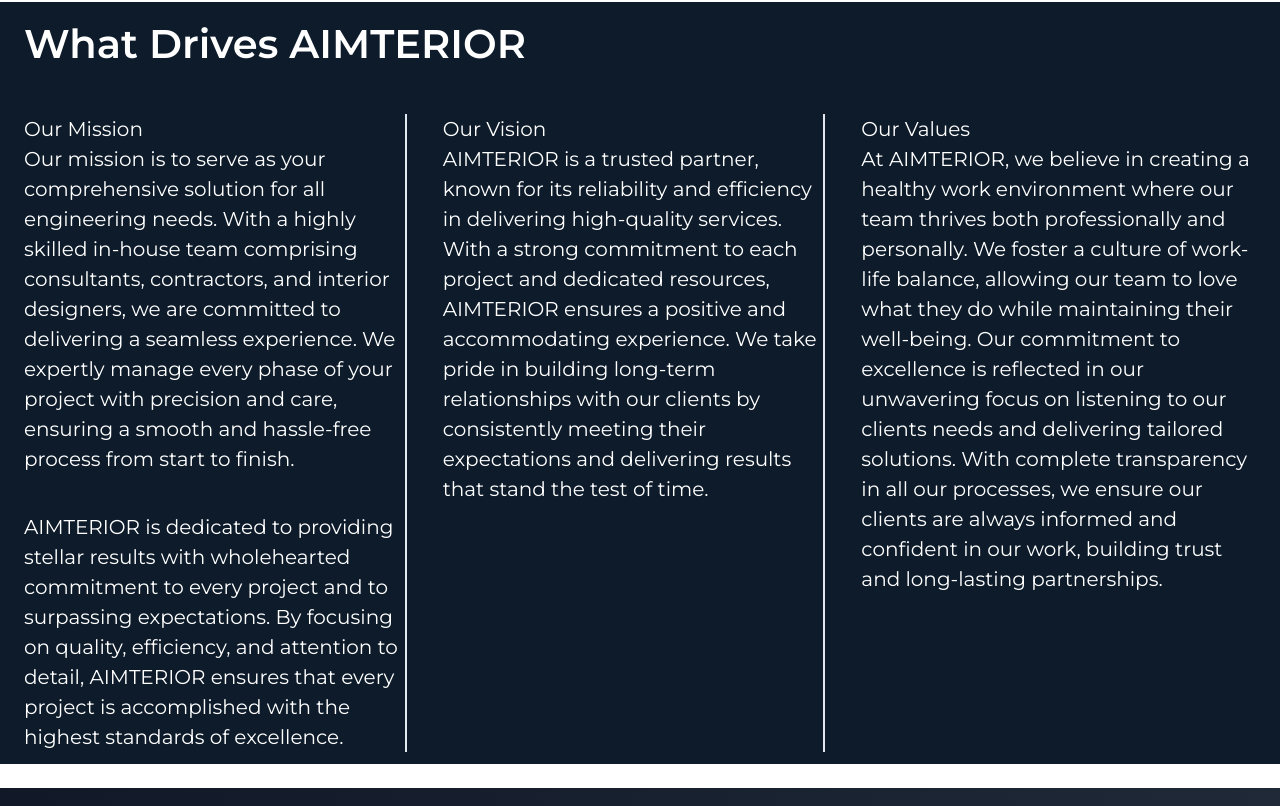
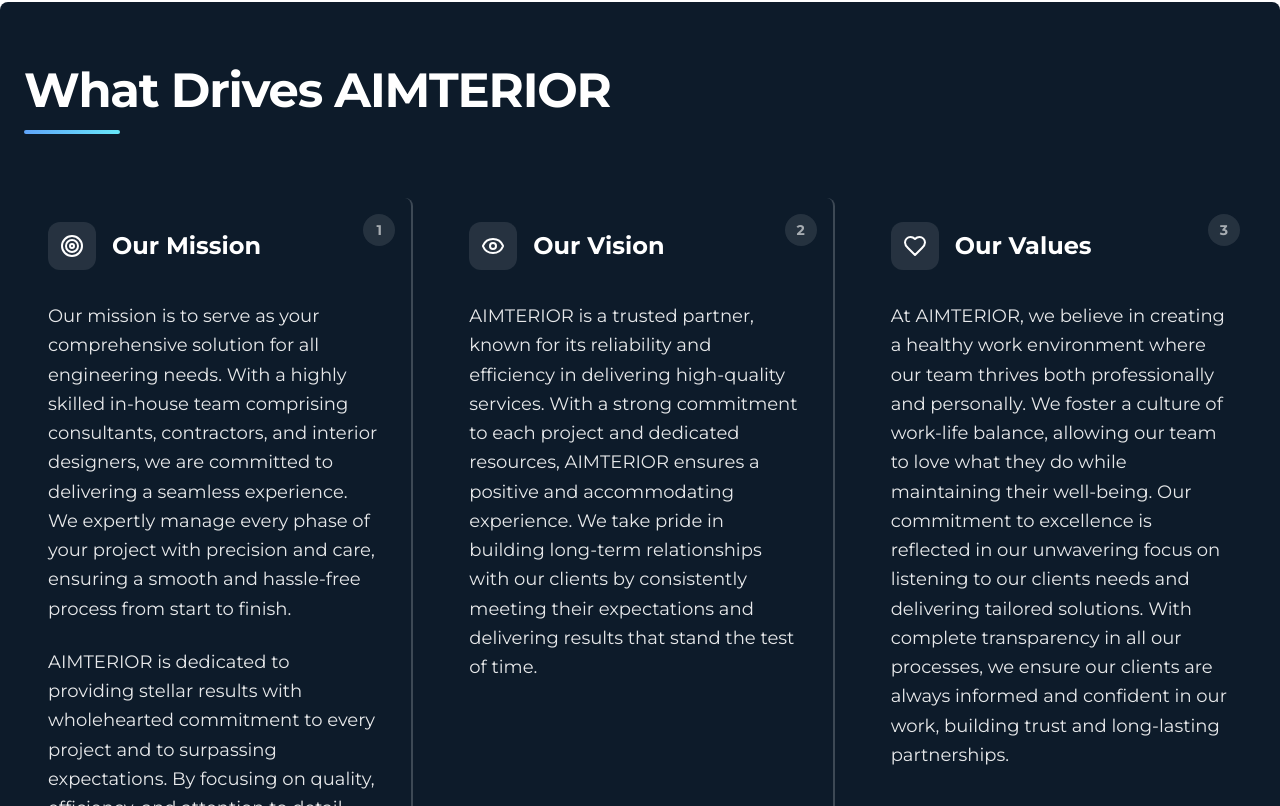
Before and after one commit to dhiant/consulting-firm-frontend, a Next.js app: page /about in a window 1280 px wide. Shown: the part 1474-2280 px from the top of the page. Built offline with nearby package versions, Linux system fonts and the light colour scheme.

Commit message:
minor changes

```diff
--- a/app/(home)/serviceContext.tsx
+++ b/app/(home)/serviceContext.tsx
@@ -1,84 +1,107 @@
 "use client";
 import { MoveRight } from "lucide-react";
-
 import { useRouter } from "next/navigation";
 
 export default function ServiceContext() {
   const router = useRouter();
+
+  const services = [
+    {
+      title: "Authority Approval",
+      description:
+        "Start the Authority Approval process with us. With our in-depth knowledge of local regulations, we'll handle submitting your drawings to the authorities and secure the necessary permits to begin your project. We'll guide you through the entire approval process, ensuring your project complies with all regulations and securing the necessary approvals to move forward.",
+    },
+    {
+      title: "Planning and Design",
+      description:
+        "Embark on the Design and Drawings phase with us. We'll collaborate closely to create detailed plans that bring your vision to life. Our experienced team ensures each design is aesthetically pleasing and fully compliant with authority requirements, setting the stage for a smooth and successful project.",
+    },
+    {
+      title: "Fit-out-Build",
+      description:
+        "Begin the Fit-Out and Build phase with us. Our skilled team will transform your design into a fully realized space, managing every stage of construction with care and expertise. We focus on craftsmanship and efficiency to deliver a final product that meets your vision and stands the test of time.",
+    },
+  ];
+
   return (
-    // <div className="bg-gradient-to-r from-gray-900 to-gray-800 text-white my-12 mx-4">
-    <div className="bg-[#0D1B2A] border text-white my-12 mx-4">
-      <div className="container mx-auto px-4 py-12 max-w-screen-xl">
-        <div className="grid grid-cols-1 md:grid-cols-4 gap-12">
-          {/* Brand Section */}
-          <div className="space-y-4">
-            <h3 className="text-2xl font-bold tracking-tight">
+    <div className="bg-[#0D1B2A] border text-white my-12 mx-4 rounded-lg">
+      <div className="container mx-auto px-6 py-16 max-w-screen-xl">
+        {/* Main Content Grid */}
+        <div className="grid grid-cols-1 lg:grid-cols-4 gap-8 mb-16">
+          {/* Brand Section - Left Side */}
+          <div className="lg:col-span-1 space-y-6 lg:pr-8">
+            <h3 className="text-3xl md:text-4xl font-bold tracking-tight">
               The AIM Approach
             </h3>
-            <p className="text-white text-md leading-relaxed">
+            <p className="text-white/90 text-lg leading-relaxed">
               Turning Concepts into Built Realities
             </p>
-            {/* Social Media Icons */}
           </div>
 
-          <div className=" mr-3 border-r-2 border-white/20 ">
-            <h4 className="text-lg font-semibold mb-6 uppercase tracking-wide">
-              Authority Approval
-            </h4>
-            <ul className="space-y-3 text-md">
-              <li className="flex items-start">
-                Start the Authority Approval process with us. With our in-depth
-                knowledge of local regulations, we’ll handle submitting your
-                drawings to the authorities and secure the necessary permits to
-                begin your project. We’ll guide you through the entire approval
-                process, ensuring your project complies with all regulations and
-                securing the necessary approvals to move forward.
-              </li>
-            </ul>
+          {/* Services Grid - Right Side */}
+          <div className="lg:col-span-3 grid grid-cols-1 md:grid-cols-3 gap-8">
+            {services.map((service, index) => (
+              <div
+                key={service.title}
+                className={`
+                relative p-8 h-full
+                ${
+                  index < services.length - 1
+                    ? "lg:border-r-2 lg:border-white/20"
+                    : ""
+                }
+                hover:bg-white/5 transition-all duration-300 rounded-lg
+                group
+              `}
+              >
+                {/* Service Number */}
+                <div className="absolute top-4 left-4 w-8 h-8 bg-white/10 rounded-full flex items-center justify-center text-sm font-bold mb-4">
+                  {index + 1}
                 </div>
 
-          <div className=" border-r-2 border-white/20">
-            <h4 className="text-lg font-semibold mb-6 uppercase tracking-wide">
-              Planning and Design
+                {/* Content */}
+                <div className="pt-8">
+                  <h4 className="text-xl font-semibold mb-6 uppercase tracking-wide text-white group-hover:text-blue-300 transition-colors duration-300">
+                    {service.title}
                   </h4>
-            <ul className="space-y-3  text-md">
-              <li className="flex items-start">
-                Embark on the Design and Drawings phase with us. We’ll
-                collaborate closely to create detailed plans that bring your
-                vision to life. Our experienced team ensures each design is
-                aesthetically pleasing and fully compliant with authority
-                requirements, setting the stage for a smooth and successful
-                project.
-              </li>
-            </ul>
 
-          </div>
-          <div>
-            <h4 className="text-lg font-semibold mb-6 uppercase tracking-wide">
-              Fit-out-Build
-            </h4>
-            <ul className="space-y-3 text-md">
-              <li className="flex items-start">
-                Begin the Fit-Out and Build phase with us. Our skilled team will
-                transform your design into a fully realized space, managing
-                every stage of construction with care and expertise. We focus on
-                craftsmanship and efficiency to deliver a final product that
-                meets your vision and stands the test of time.
-              </li>
-            </ul>
-
-
+                  <div className="space-y-4">
+                    <p className="text-white/80 text-base leading-relaxed">
+                      {service.description}
+                    </p>
                   </div>
                 </div>
-        <div className="flex  justify-center space-x-4">
+
+                {/* Hover Effect Line */}
+                <div className="absolute bottom-0 left-0 w-full h-1 bg-gradient-to-r from-blue-500 to-cyan-400 transform scale-x-0 group-hover:scale-x-100 transition-transform duration-300 origin-left rounded-full"></div>
+              </div>
+            ))}
+          </div>
+
+          {/* Call to Action */}
+          <div className="flex justify-center">
             <button
               onClick={() => router.push("/contact")}
-            className="border p-3 px-5 mt-12 flex flex-row  "
+              className="
+              group relative overflow-hidden
+              border-2 border-white/30 hover:border-white/60
+              bg-transparent hover:bg-white/10
+              px-8 py-4
+              flex items-center gap-3
+              text-white font-medium
+              transition-all duration-300
+              rounded-lg
+              hover:shadow-lg hover:shadow-white/20
+            "
             >
-            Contact US <MoveRight className="ml-2" />
+              <span className="relative z-10">Contact Us</span>
+              <MoveRight className="relative z-10 w-5 h-5 group-hover:translate-x-1 transition-transform duration-300" />
+
+              {/* Animated background */}
+              <div className="absolute inset-0 bg-gradient-to-r from-blue-500/20 to-cyan-400/20 transform -translate-x-full group-hover:translate-x-0 transition-transform duration-500"></div>
             </button>
           </div>
-
+        </div>
       </div>
     </div>
   );
--- a/app/about/page.tsx
+++ b/app/about/page.tsx
@@ -1,49 +1,30 @@
+import { ArrowUpRight, Eye, Heart, Target } from "lucide-react";
 import Image from "next/image";
 
-// const people = [
-//   {
-//     id: 1,
-//     name: "John Doe",
-//     designation: "Software Engineer",
-//     image:
-//       "https://images.unsplash.com/photo-1599566150163-29194dcaad36?ixlib=rb-4.0.3&ixid=M3wxMjA3fDB8MHxwaG90by1wYWdlfHx8fGVufDB8fHx8fA%3D%3D&auto=format&fit=crop&w=3387&q=80",
-//   },
-//   {
-//     id: 2,
-//     name: "Robert Johnson",
-//     designation: "Product Manager",
-//     image:
-//       "https://images.unsplash.com/photo-1535713875002-d1d0cf377fde?ixlib=rb-4.0.3&ixid=M3wxMjA3fDB8MHxzZWFyY2h8Mnx8YXZhdGFyfGVufDB8fDB8fHww&auto=format&fit=crop&w=800&q=60",
-//   },
-//   {
-//     id: 3,
-//     name: "Jane Smith",
-//     designation: "Data Scientist",
-//     image:
-//       "https://images.unsplash.com/photo-1580489944761-15a19d654956?ixlib=rb-4.0.3&ixid=M3wxMjA3fDB8MHxzZWFyY2h8NXx8YXZhdGFyfGVufDB8fDB8fHww&auto=format&fit=crop&w=800&q=60",
-//   },
-//   {
-//     id: 4,
-//     name: "Emily Davis",
-//     designation: "UX Designer",
-//     image:
-//       "https://images.unsplash.com/photo-1438761681033-6461ffad8d80?ixlib=rb-4.0.3&ixid=M3wxMjA3fDB8MHxzZWFyY2h8MTB8fGF2YXRhcnxlbnwwfHwwfHx8MA%3D%3D&auto=format&fit=crop&w=800&q=60",
-//   },
-//   {
-//     id: 5,
-//     name: "Tyler Durden",
-//     designation: "Soap Developer",
-//     image:
-//       "https://images.unsplash.com/photo-1472099645785-5658abf4ff4e?ixlib=rb-4.0.3&ixid=M3wxMjA3fDB8MHxwaG90by1wYWdlfHx8fGVufDB8fHx8fA%3D%3D&auto=format&fit=crop&w=3540&q=80",
-//   },
-//   {
-//     id: 6,
-//     name: "Dora",
-//     designation: "The Explorer",
-//     image:
-//       "https://images.unsplash.com/photo-1544725176-7c40e5a71c5e?ixlib=rb-4.0.3&ixid=M3wxMjA3fDB8MHxwaG90by1wYWdlfHx8fGVufDB8fHx8fA%3D%3D&auto=format&fit=crop&w=3534&q=80",
-//   },
-// ];
+const sections = [
+  {
+    icon: Target,
+    title: "Our Mission",
+    content: [
+      "Our mission is to serve as your comprehensive solution for all engineering needs. With a highly skilled in-house team comprising consultants, contractors, and interior designers, we are committed to delivering a seamless experience. We expertly manage every phase of your project with precision and care, ensuring a smooth and hassle-free process from start to finish.",
+      "AIMTERIOR is dedicated to providing stellar results with wholehearted commitment to every project and to surpassing expectations. By focusing on quality, efficiency, and attention to detail, AIMTERIOR ensures that every project is accomplished with the highest standards of excellence.",
+    ],
+  },
+  {
+    icon: Eye,
+    title: "Our Vision",
+    content: [
+      "AIMTERIOR is a trusted partner, known for its reliability and efficiency in delivering high-quality services. With a strong commitment to each project and dedicated resources, AIMTERIOR ensures a positive and accommodating experience. We take pride in building long-term relationships with our clients by consistently meeting their expectations and delivering results that stand the test of time.",
+    ],
+  },
+  {
+    icon: Heart,
+    title: "Our Values",
+    content: [
+      "At AIMTERIOR, we believe in creating a healthy work environment where our team thrives both professionally and personally. We foster a culture of work-life balance, allowing our team to love what they do while maintaining their well-being. Our commitment to excellence is reflected in our unwavering focus on listening to our clients needs and delivering tailored solutions. With complete transparency in all our processes, we ensure our clients are always informed and confident in our work, building trust and long-lasting partnerships.",
+    ],
+  },
+];
 
 export default function AboutPage() {
   return (
@@ -76,11 +57,15 @@
 
       {/* Who We Are */}
       <section className="py-3 px-6 max-w-screen-xl mx-auto text-center md:text-left mb-12 mt-12">
-        <h2 className="text-[40px] font-semibold text-primary mb-6">Who We Are</h2>
+        <h2 className="text-[40px] font-semibold text-primary mb-6">
+          Who We Are
+        </h2>
         <div className=" text-lg">
           <p className="mb-3">
-            <span className="text-bold text-black font-bold font-sans ">AIMTERIOR</span> is a
-            Dubai-based company that specializes in providing comprehensive
+            <span className="text-bold text-black font-bold font-sans ">
+              AIMTERIOR
+            </span>{" "}
+            is a Dubai-based company that specializes in providing comprehensive
             consultation services for construction approvals, interior design,
             and design-build projects, all in compliance with Dubai&apos;s
             regulatory authorities. With a team of experienced professionals, we
@@ -105,10 +90,10 @@
           </p>
 
           <p>
-            At <span className="text-bold text-black font-bold">AIMTERIOR</span>, we
-            believe that every project is an opportunity to create something
-            exceptional. We combine innovation with industry expertise to
-            provide practical, sustainable solutions that meet the evolving
+            At <span className="text-bold text-black font-bold">AIMTERIOR</span>
+            , we believe that every project is an opportunity to create
+            something exceptional. We combine innovation with industry expertise
+            to provide practical, sustainable solutions that meet the evolving
             needs of our clients. By leveraging the latest technologies and
             design trends, we ensure that each project not only meets regulatory
             requirements but also aligns with our clients long-term goals.
@@ -120,54 +105,80 @@
       </section>
 
       {/* Core Values */}
-      <section className="py-3 px-6  bg-[#0D1B2A] mx-auto max-w-screen-xl text-white mb-6">
-        <h2 className="text-[40px] font-semibold text-white mb-10">
+      <section className="py-16 px-6 bg-[#0D1B2A] mx-auto max-w-screen-xl text-white mb-6 rounded-lg">
+        <div className="mb-16">
+          <h2 className="text-4xl md:text-5xl font-bold text-white mb-4 tracking-tight">
             What Drives AIMTERIOR
           </h2>
-        <div className="grid sm:grid-cols-2 lg:grid-cols-3 gap-6 text-[20px] mx-auto">
-          <div className="border-r-2 mr-3">
-            <h1>Our Mission</h1>
-            <p>
-              Our mission is to serve as your comprehensive solution for all
-              engineering needs. With a highly skilled in-house team comprising
-              consultants, contractors, and interior designers, we are committed
-              to delivering a seamless experience. We expertly manage every
-              phase of your project with precision and care, ensuring a smooth
-              and hassle-free process from start to finish.
+          <div className="w-24 h-1 bg-gradient-to-r from-blue-400 to-cyan-300 rounded-full"></div>
+        </div>
+
+        <div className="grid sm:grid-cols-1 lg:grid-cols-3 gap-8">
+          {sections.map((section, index) => {
+            const IconComponent = section.icon;
+            return (
+              <div
+                key={section.title}
+                className={`
+                relative group h-full
+                ${
+                  index < sections.length - 1
+                    ? "lg:border-r-2 lg:border-white/20 lg:pr-8"
+                    : ""
+                }
+                hover:bg-white/5 transition-all duration-300 rounded-lg p-6
+              `}
+              >
+                {/* Icon and Title */}
+                <div className="flex items-center mb-8">
+                  <div className="w-12 h-12 bg-white/10 rounded-xl flex items-center justify-center mr-4 group-hover:bg-white/20 transition-all duration-300">
+                    <IconComponent className="w-6 h-6 text-white group-hover:text-blue-300 transition-colors duration-300" />
+                  </div>
+                  <h3 className="text-2xl font-bold text-white group-hover:text-blue-300 transition-colors duration-300">
+                    {section.title}
+                  </h3>
+                  <ArrowUpRight className="w-5 h-5 text-white/40 ml-auto opacity-0 group-hover:opacity-100 group-hover:text-blue-300 transition-all duration-300" />
+                </div>
+
+                {/* Content */}
+                <div className="space-y-6">
+                  {section.content.map((paragraph, pIndex) => (
+                    <p
+                      key={pIndex}
+                      className="text-white/90 leading-relaxed text-lg group-hover:text-white transition-colors duration-300"
+                    >
+                      {paragraph}
                     </p>
-            <br />
-            <div className=" mt-2 ">
-              AIMTERIOR is dedicated to providing stellar results with wholehearted
-              commitment to every project and to surpassing expectations. By
-              focusing on quality, efficiency, and attention to detail, AIMTERIOR
-              ensures that every project is accomplished with the highest
-              standards of excellence.
+                  ))}
                 </div>
+
+                {/* Number Badge */}
+                <div className="absolute top-4 right-4 w-8 h-8 bg-white/10 rounded-full flex items-center justify-center text-white/60 text-sm font-bold group-hover:bg-blue-500/20 group-hover:text-blue-300 transition-all duration-300">
+                  {index + 1}
                 </div>
-          <div className="border-r-2 mr-3">
-            <h1>Our Vision</h1>
-            <p>
-              AIMTERIOR is a trusted partner, known for its reliability and efficiency
-              in delivering high-quality services. With a strong commitment to
-              each project and dedicated resources, AIMTERIOR ensures a positive and
-              accommodating experience. We take pride in building long-term
-              relationships with our clients by consistently meeting their
-              expectations and delivering results that stand the test of time.
-            </p>
+
+                {/* Hover Accent Line */}
+                <div className="absolute bottom-0 left-0 w-full h-1 bg-gradient-to-r from-blue-400 to-cyan-300 transform scale-x-0 group-hover:scale-x-100 transition-transform duration-500 origin-left rounded-full"></div>
+
+                {/* Subtle Glow Effect */}
+                <div className="absolute inset-0 bg-gradient-to-br from-blue-500/5 to-cyan-400/5 opacity-0 group-hover:opacity-100 transition-opacity duration-500 rounded-lg pointer-events-none"></div>
               </div>
-          <div>
-            <h1>Our Values</h1>
-            <p>
-              At AIMTERIOR, we believe in creating a healthy work environment where
-              our team thrives both professionally and personally. We foster a
-              culture of work-life balance, allowing our team to love what they
-              do while maintaining their well-being. Our commitment to
-              excellence is reflected in our unwavering focus on listening to
-              our clients needs and delivering tailored solutions. With complete
-              transparency in all our processes, we ensure our clients are
-              always informed and confident in our work, building trust and
-              long-lasting partnerships.
-            </p>
+            );
+          })}
+        </div>
+
+        {/* Bottom Decorative Element */}
+        <div className="mt-16 flex justify-center">
+          <div className="flex space-x-2">
+            <div className="w-2 h-2 bg-white/20 rounded-full animate-pulse"></div>
+            <div
+              className="w-2 h-2 bg-white/40 rounded-full animate-pulse"
+              style={{ animationDelay: "0.2s" }}
+            ></div>
+            <div
+              className="w-2 h-2 bg-white/60 rounded-full animate-pulse"
+              style={{ animationDelay: "0.4s" }}
+            ></div>
           </div>
         </div>
       </section>
--- a/components/sticky-info.tsx
+++ b/components/sticky-info.tsx
@@ -57,7 +57,7 @@
   return (
     <TooltipProvider>
       <div
-        className={`space-y-5 ${className} p-4 flex-col items-center hidden md:flex z-10`}
+        className={`space-y-5 ${className} p-4 flex-col items-center hidden md:flex z-10 bg-white/50 rounded-l-xl`}
       >
         {socialLinks.map(
           ({ Icon, href, label, tooltip, external, className }) => (
```
Also changed, not shown: app/(home)/page.tsx (+10 -8 lines), app/(home)/servicespreview.tsx (+23 -12 lines), app/projects/page.tsx (+7 -1 lines). Lines whose indentation alone changed are shown as unchanged.
